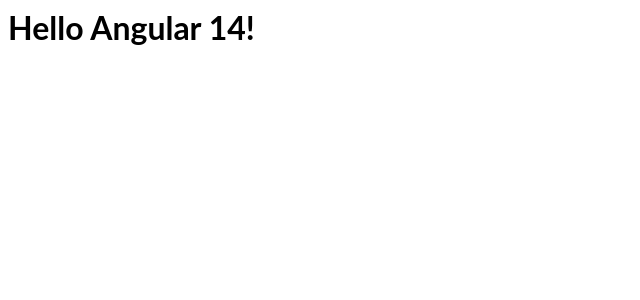
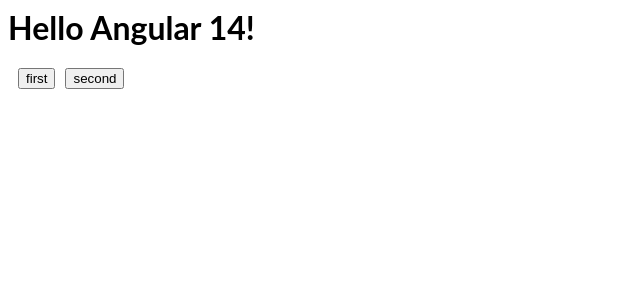
Before and after one commit to khristop/angular-view-container, an Angular app: page / in a window 1280 px wide. Shown: the top 300 px of the page, without its empty margins (0-640 px from the left). Built offline with nearby package versions, Linux system fonts and the light colour scheme.

Commit message:
1 file modified

```diff
--- a/src/app/menu/menu.component.html
+++ b/src/app/menu/menu.component.html
@@ -0,0 +1,9 @@
+<ul>
+  <li>
+    <button>first</button>
+  </li>
+  <li>
+    <button>second</button>
+  </li>
+  <li></li>
+</ul>
```
